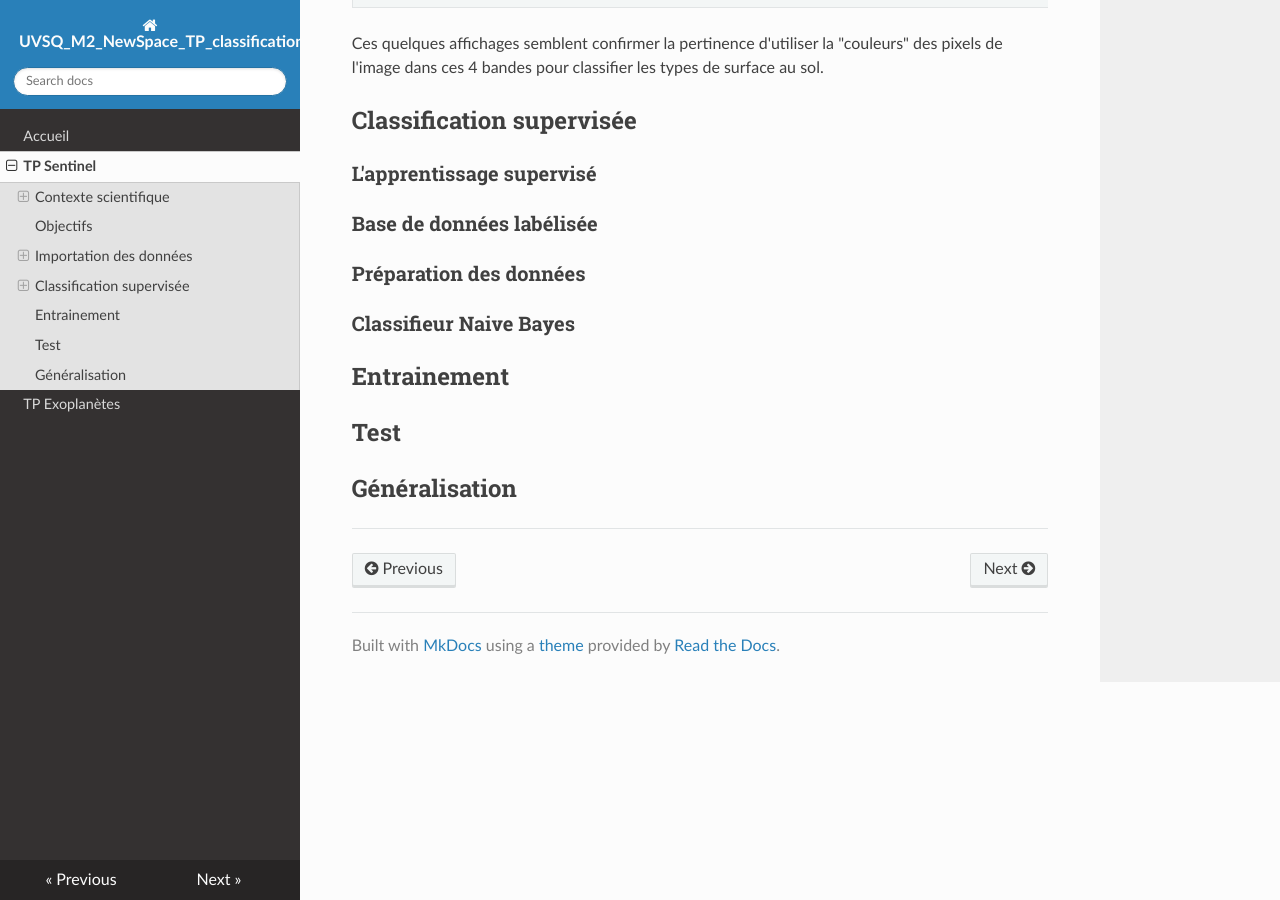
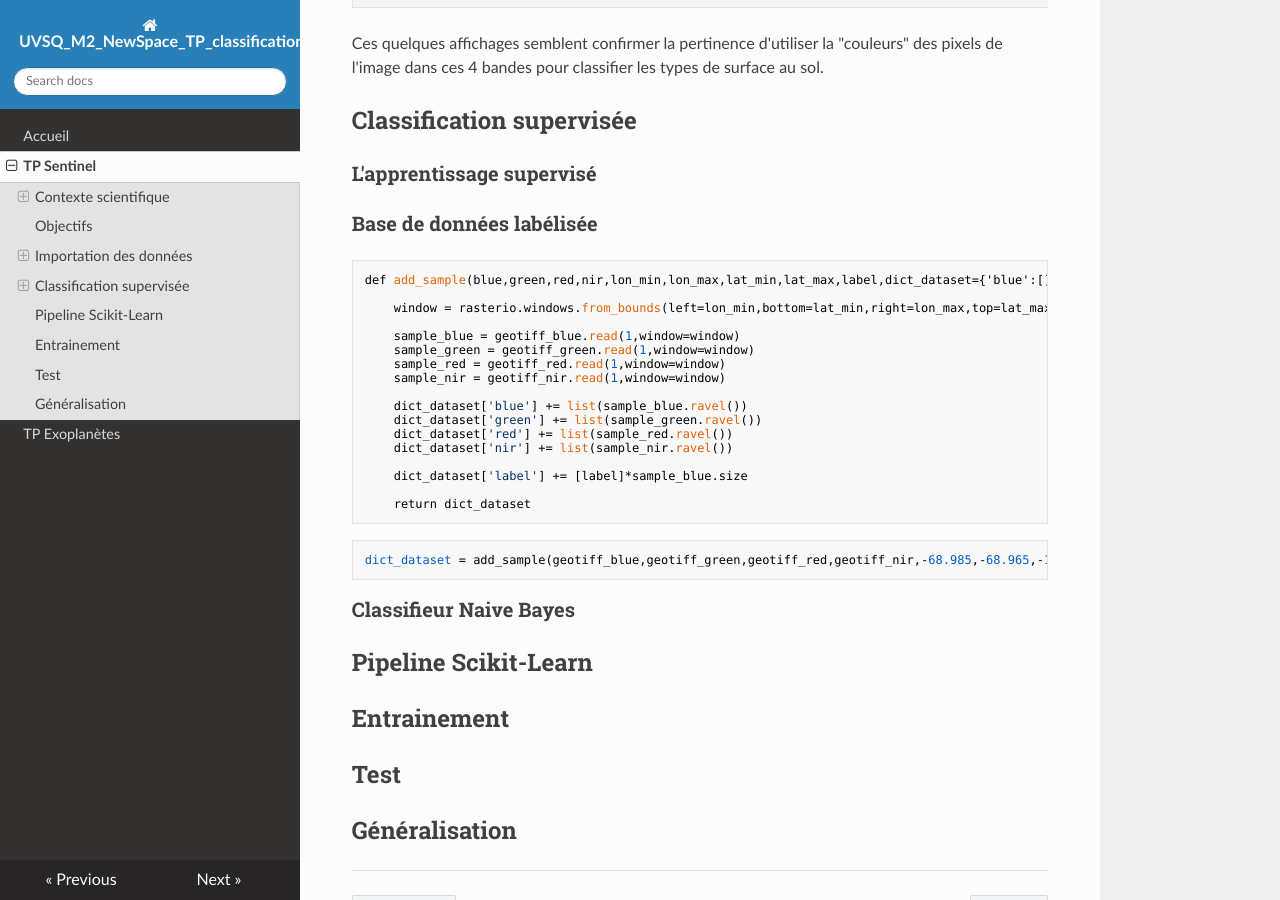
Before and after one commit to NicOudart/UVSQ_M2_NewSpace_TP_classification, an MkDocs documentation site: the page built from docs/TP_sentinel.md, in a window 1280 px wide and 900 px high, scrolled down 8360 px. Built offline with MkDocs 1.6.1, drawn with Linux system fonts in a browser that asks for light colours; nearby versions of some CDN libraries.

Commit message:
-Progress on classification.

```diff
--- a/docs/TP_sentinel.md
+++ b/docs/TP_sentinel.md
@@ -242,9 +242,33 @@ Ces quelques affichages semblent confirmer la pertinence d'utiliser la "couleurs
 
 ### Base de données labélisée
 
-### Préparation des données
+~~~
+def add_sample(blue,green,red,nir,lon_min,lon_max,lat_min,lat_max,label,dict_dataset={'blue':[],'green':[],'red':[],'nir':[],'label':[]}):
+
+    window = rasterio.windows.from_bounds(left=lon_min,bottom=lat_min,right=lon_max,top=lat_max,transform=geotiff_blue.transform)
+
+    sample_blue = geotiff_blue.read(1,window=window)
+    sample_green = geotiff_green.read(1,window=window)
+    sample_red = geotiff_red.read(1,window=window)
+    sample_nir = geotiff_nir.read(1,window=window)
+
+    dict_dataset['blue'] += list(sample_blue.ravel())
+    dict_dataset['green'] += list(sample_green.ravel())
+    dict_dataset['red'] += list(sample_red.ravel())
+    dict_dataset['nir'] += list(sample_nir.ravel())
+
+    dict_dataset['label'] += [label]*sample_blue.size
+
+    return dict_dataset
+~~~
+
+~~~
+dict_dataset = add_sample(geotiff_blue,geotiff_green,geotiff_red,geotiff_nir,-68.985,-68.965,-12.595,-12.585,'forest')
+~~~
 
 ### Classifieur Naive Bayes
+
+## Pipeline Scikit-Learn
 
 ## Entrainement
 
```
Also changed, not shown: docs/img/Sentinel_training_dataset_statistics.png (added), 1 other file.
